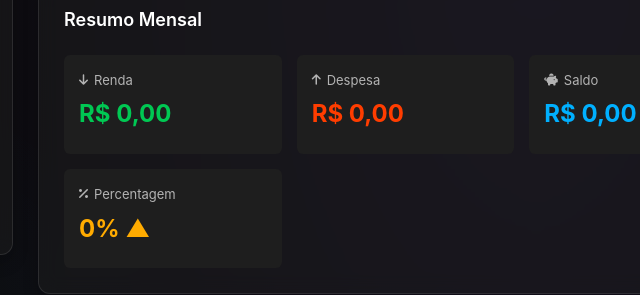
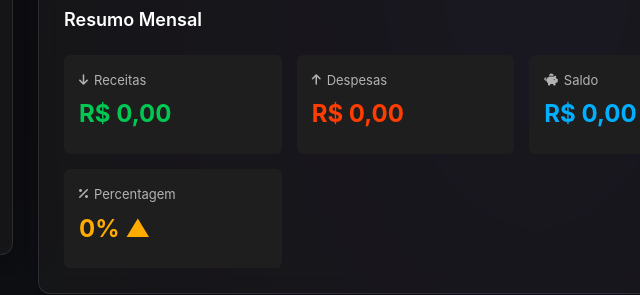
Before and after one commit to kaiquebazil/FinanceFlex, a plain HTML site: page index.html in a window 1280 px wide. Shown: the part 502-797 px from the top of the page, 487-1127 px from the left. Drawn offline with Linux system fonts and the light colour scheme.

Commit message:
Add files via upload

```diff
--- a/js/app.js
+++ b/js/app.js
@@ -673,14 +673,14 @@ function loadMonthlySummary() {
                 <div class="summary-item">
                     <div class="summary-label">
                         <i class="fas fa-arrow-down"></i>
-                        <span>Renda</span>
+                        <span>Receitas</span>
                     </div>
                     <div class="summary-value income">${formatCurrency(income, 'BRL')}</div>
                 </div>
                 <div class="summary-item">
                     <div class="summary-label">
                         <i class="fas fa-arrow-up"></i>
-                        <span>Despesa</span>
+                        <span>Despesas</span>
                     </div>
                     <div class="summary-value expense">${formatCurrency(expense, 'BRL')}</div>
                 </div>
```
Also changed, not shown: index.html (line endings or trailing spaces).
